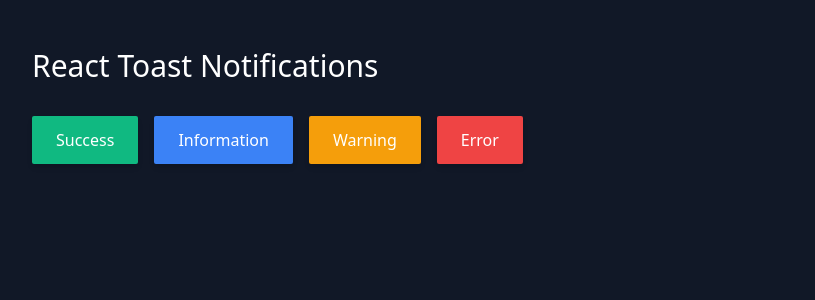
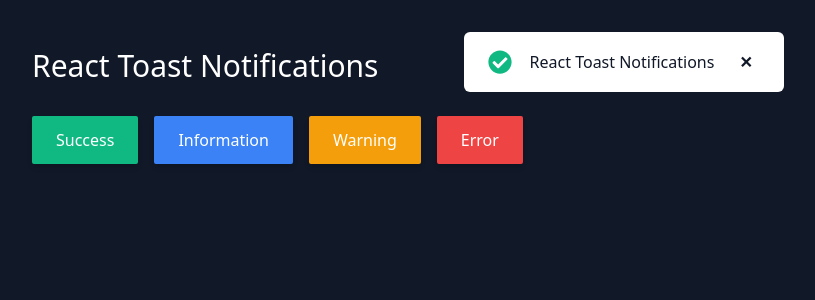
Before and after one commit to louis-young/react-toast-notifications, a React (Create React App) app: page / in a window 1280 px wide. Both pictures are taken after a click on the button "Success". Shown: the top 300 px of the page, without its empty margins (16-831 px from the left). Built offline with nearby package versions, Linux system fonts and the light colour scheme.

Commit message:
Add different toast notification type icons

```diff
--- a/package.json
+++ b/package.json
@@ -11,7 +11,6 @@
     "@types/node": "^12.20.7",
     "@types/react": "^17.0.3",
     "@types/react-dom": "^17.0.3",
-    "classnames": "^2.3.1",
     "react": "^17.0.2",
     "react-dom": "^17.0.2",
     "react-scripts": "4.0.3",
--- /dev/null
+++ b/src/assets/icons/index.tsx
@@ -0,0 +1,51 @@
+export const success = (
+  <svg
+    xmlns="http://www.w3.org/2000/svg"
+    className="text-green-500 w-6 h-6"
+    viewBox="0 0 512 512"
+  >
+    <path
+      fill="currentColor"
+      d="M504 256c0 136.967-111.033 248-248 248S8 392.967 8 256 119.033 8 256 8s248 111.033 248 248zM227.314 387.314l184-184c6.248-6.248 6.248-16.379 0-22.627l-22.627-22.627c-6.248-6.249-16.379-6.249-22.628 0L216 308.118l-70.059-70.059c-6.248-6.248-16.379-6.248-22.628 0l-22.627 22.627c-6.248 6.248-6.248 16.379 0 22.627l104 104c6.249 6.249 16.379 6.249 22.628.001z"
+    />
+  </svg>
+);
+
+export const information = (
+  <svg
+    xmlns="http://www.w3.org/2000/svg"
+    className="text-blue-500 w-6 h-6"
+    viewBox="0 0 512 512"
+  >
+    <path
+      fill="currentColor"
+      d="M256 8C119.043 8 8 119.083 8 256c0 136.997 111.043 248 248 248s248-111.003 248-248C504 119.083 392.957 8 256 8zm0 110c23.196 0 42 18.804 42 42s-18.804 42-42 42-42-18.804-42-42 18.804-42 42-42zm56 254c0 6.627-5.373 12-12 12h-88c-6.627 0-12-5.373-12-12v-24c0-6.627 5.373-12 12-12h12v-64h-12c-6.627 0-12-5.373-12-12v-24c0-6.627 5.373-12 12-12h64c6.627 0 12 5.373 12 12v100h12c6.627 0 12 5.373 12 12v24z"
+    />
+  </svg>
+);
+
+export const warning = (
+  <svg
+    xmlns="http://www.w3.org/2000/svg"
+    className="text-yellow-500 w-6 h-6"
+    viewBox="0 0 576 512"
+  >
+    <path
+      fill="currentColor"
+      d="M569.517 440.013C587.975 472.007 564.806 512 527.94 512H48.054c-36.937 0-59.999-40.055-41.577-71.987L246.423 23.985c18.467-32.009 64.72-31.951 83.154 0l239.94 416.028zM288 354c-25.405 0-46 20.595-46 46s20.595 46 46 46 46-20.595 46-46-20.595-46-46-46zm-43.673-165.346l7.418 136c.347 6.364 5.609 11.346 11.982 11.346h48.546c6.373 0 11.635-4.982 11.982-11.346l7.418-136c.375-6.874-5.098-12.654-11.982-12.654h-63.383c-6.884 0-12.356 5.78-11.981 12.654z"
+    />
+  </svg>
+);
+
+export const error = (
+  <svg
+    xmlns="http://www.w3.org/2000/svg"
+    className="text-red-500 w-6 h-6"
+    viewBox="0 0 512 512"
+  >
+    <path
+      fill="currentColor"
+      d="M504 256c0 136.997-111.043 248-248 248S8 392.997 8 256C8 119.083 119.043 8 256 8s248 111.083 248 248zm-248 50c-25.405 0-46 20.595-46 46s20.595 46 46 46 46-20.595 46-46-20.595-46-46-46zm-43.673-165.346l7.418 136c.347 6.364 5.609 11.346 11.982 11.346h48.546c6.373 0 11.635-4.982 11.982-11.346l7.418-136c.375-6.874-5.098-12.654-11.982-12.654h-63.383c-6.884 0-12.356 5.78-11.981 12.654z"
+    />
+  </svg>
+);
--- a/src/components/ToastNotification/index.tsx
+++ b/src/components/ToastNotification/index.tsx
@@ -1,5 +1,5 @@
-import classNames from "classnames";
 import { useEffect } from "react";
+import { error, information, success, warning } from "../../assets/icons";
 import type { ToastNotificationProps } from "./types";
 
 export const ToastNotification = ({
@@ -8,7 +8,7 @@ export const ToastNotification = ({
   deleteToastNotification,
 }: ToastNotificationProps) => {
   useEffect(() => {
-    const timeout = setTimeout(deleteToastNotification, 2 * 1000); // Two seconds.
+    const timeout = setTimeout(deleteToastNotification, 3 * 1000); // Three seconds.
 
     return () => {
       clearTimeout(timeout);
@@ -16,16 +16,25 @@ export const ToastNotification = ({
   }, [deleteToastNotification]);
 
   return (
-    <li
-      className={classNames({
-        "rounded-md py-4 px-6 bg-white text-center": true,
-        "bg-green-500": type === "success",
-        "bg-blue-500": type === "information",
-        "bg-yellow-500": type === "warning",
-        "bg-red-500": type === "error",
-      })}
-    >
-      <p className="text-white text-md font-medium">{text}</p>
+    <li className="rounded-md py-4 px-6 bg-white text-center flex justify-between items-center gap-2">
+      {type === "success"
+        ? success
+        : type === "information"
+        ? information
+        : type === "warning"
+        ? warning
+        : type === "error"
+        ? error
+        : information}
+
+      <p className="text-gray-900 text-md font-medium">{text}</p>
+
+      <button
+        onClick={deleteToastNotification}
+        className="text-gray-900 font-bold h-7 w-7 rounded-full hover:bg-white hover:bg-opacity-30"
+      >
+        ✕
+      </button>
     </li>
   );
 };
--- a/src/components/ToastNotificationsList/index.tsx
+++ b/src/components/ToastNotificationsList/index.tsx
@@ -8,7 +8,7 @@ export const ToastNotificationsList = ({
   const { deleteToastNotification } = useToastNotificationsContext();
 
   return (
-    <ul className="fixed top-8 left-1/2 transform -translate-x-1/2 flex flex-col gap-4">
+    <ul className="fixed top-8 left-1/2 transform -translate-x-1/2 flex flex-col gap-4 w-full max-w-xs">
       {toastNotifications.map(({ id, text, type }) => (
         <ToastNotification
           text={text}
```
Also changed, not shown: 1 other file (tests, documents, lock files or other folders).
